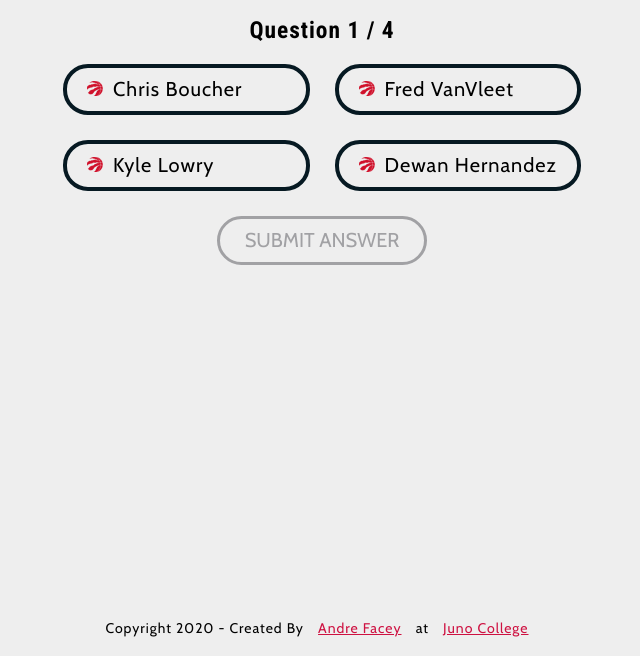
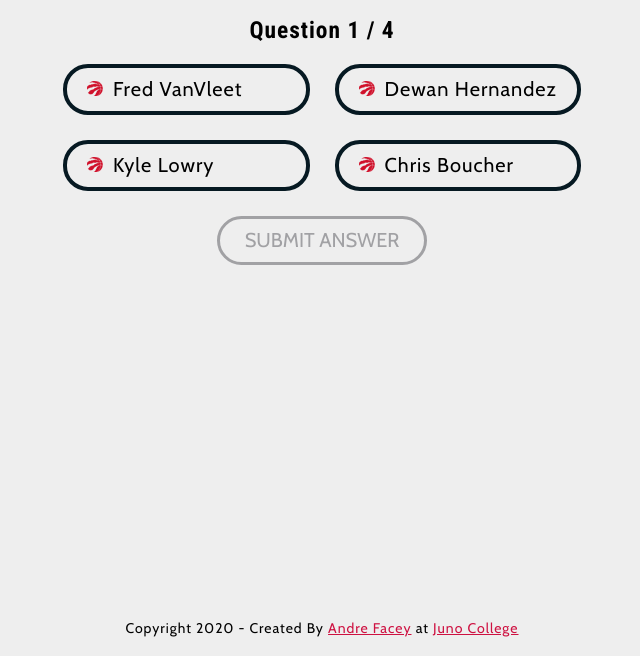
Before and after one commit to afacey/andreFaceyProjectThree, a plain HTML site: page index.html in a window 1280 px wide. Both pictures are taken after a click on the button "START QUIZ". Shown: the part 144-800 px from the top of the page, without its empty margins (318-958 px from the left). Drawn offline with nearby package versions, Linux system fonts and the light colour scheme.

Commit message:
remove restart game method and repurpose the start game method

```diff
--- a/scripts/app.js
+++ b/scripts/app.js
@@ -31,15 +31,13 @@
 // TODO add score reactions
 
 // ===================================================== VARIABLES
-game.gameState = false;
 game.players = playerData;
 game.questions = [];
 game.currentQuestion = [];
 game.questionCount = game.players.length;
 game.questionsAnswered = 0;
 game.correctAnswers = 0;
-game.highScore = 0;
-game.rules = [
+game.instructions = [
   "Each question presents an image of a player, with 4 player names to choose from",
   "Select the player's name, and submit your answer to move on to the next question",
   "Get started by clicking the <em>Start Quiz</em> button below!"
@@ -154,9 +152,6 @@
 
 // ------------------------- game.displayResults -------------------------
 game.displayResults = function() {
-  // Set game state to off (false)
-  gameState = false;
-
   // store .game div as a variable for use later
   const gameContainer = $('.game');
 
@@ -166,22 +161,12 @@
   const resultHeading = $('<h2>').addClass("game__result--heading").text("Quiz Finished!");
   const resultScore = $('<p>').addClass("game__result--heading").html(`You answered <span class="game__result--score">${game.correctAnswers} out of ${game.questionCount}</span> players correct!`);
 
-  // const highScore = $('<p>').addClass("game__result--highScore");
-
-  // if (game.highScore !== 0 || game.correctAnswers > game.highScore) {
-  //   // set highscore to the amount of correct answers the user got
-  //   game.highScore = game.correctAnswers;
-  //   highScore.text(`Highest Score: ${game.highScore} out of ${game.questionCount} players!`);
-  // } else {
-  //   highScore.text(`No high score has been set yet!`);
-  // }
-
   // button to go to the start screen
   const startScreenButton = $('<button>').text('Start Screen').addClass('game__button').on('click', game.loadStartingDOM);
 
   // reset button for the user to play again
-  // on click run the resetGame method
-  const resetButton = $('<button>').text('Play Again').addClass('game__button').on('click', game.resetGame);
+  // on click run the startGame method
+  const resetButton = $('<button>').text('Play Again').addClass('game__button').on('click', game.startGame);
 
   gameResultContainer.append(resultHeading, resultScore, resetButton, startScreenButton);
 
@@ -243,14 +228,14 @@
   const gameRulesHeadline = $('<p>').addClass('game__rulesHeadline').text("Let's see how well you know the players of the 2019-2020 Toronto Raptors!")
   const gameRulesList = $('<ol>').addClass('game__rulesList');
 
-  // game rules are stored in game.rules
-  game.rules.forEach(rule => {
+  // game rules are stored in game.instructions
+  game.instructions.forEach(rule => {
     // for each rule create an li and append to the gameRulesList
     const gameRulesListItem = $('<li>').addClass("game__rulesListItem").html(rule);
     gameRulesList.append(gameRulesListItem);
   });
 
-  const startButton = $('<button>').addClass('game__button').text('Start Quiz').on('click', game.resetGame);
+  const startButton = $('<button>').addClass('game__button').text('Start Quiz').on('click', game.startGame);
 
   gameRulesContainer.append(gameRulesHeadline, gameRulesList);
 
@@ -259,6 +244,15 @@
 
 // ------------------------- game.startGame -------------------------
 game.startGame = function() {
+  // set questions answered to 0
+  game.questionsAnswered = 0;
+
+  // set questions answered correctly to 0
+  game.correctAnswers = 0;
+
+  // populate the question in the game container
+  game.populateQuestions();
+
   // load game DOM elements
   game.loadGameDOM();
 
@@ -267,33 +261,6 @@
 
   // get and display the next question
   game.getAndDisplayNextPlayer();
-
-  // Start Game
-  gameState = true;
-}
-
-// ------------------------- game.resetGame -------------------------
-game.resetGame = function() {
-  // reset questions answered to 0
-  game.questionsAnswered = 0;
-
-  // reset questions answered correctly to 0
-  game.correctAnswers = 0;
-
-  // call populateQuestions method to populate questions array
-  game.populateQuestions();
-
-  // call startGame method to reload the game DOM elements and display the next question
-  game.startGame();
-}
-
-// ------------------------- game.init -------------------------
-game.init = function() {
-  // populate the question in the game container
-  game.populateQuestions();
-
-  // load DOM elements of the start page
-  game.loadStartingDOM();
 }
 
 // ------------------------- game.checkUserAnswer -------------------------
@@ -314,7 +281,6 @@
 }
 
 // ------------------------- game.getAndDisplayNextQuestion -------------------------
-
 game.getAndDisplayNextPlayer = function() {
   // get random index to get a random
   const randomIdx = game.getRandomIdx(game.questions);
@@ -350,6 +316,12 @@
   })
 }
 
+// ------------------------- game.init -------------------------
+game.init = function() {
+  // load DOM elements of the start page
+  game.loadStartingDOM();
+}
+
 // ===================================================== DOCUMENT READY
 $(function() {
   game.init();
--- a/styles/scss/layout/_footer.scss
+++ b/styles/scss/layout/_footer.scss
@@ -8,7 +8,7 @@
   a {
     color: $color-primary;
     text-decoration: underline;
-    padding: 1rem;
+    // padding: 1rem;
     transition: color 0.3s;
 
     &:hover,
```
Also changed, not shown: styles/style.css.
